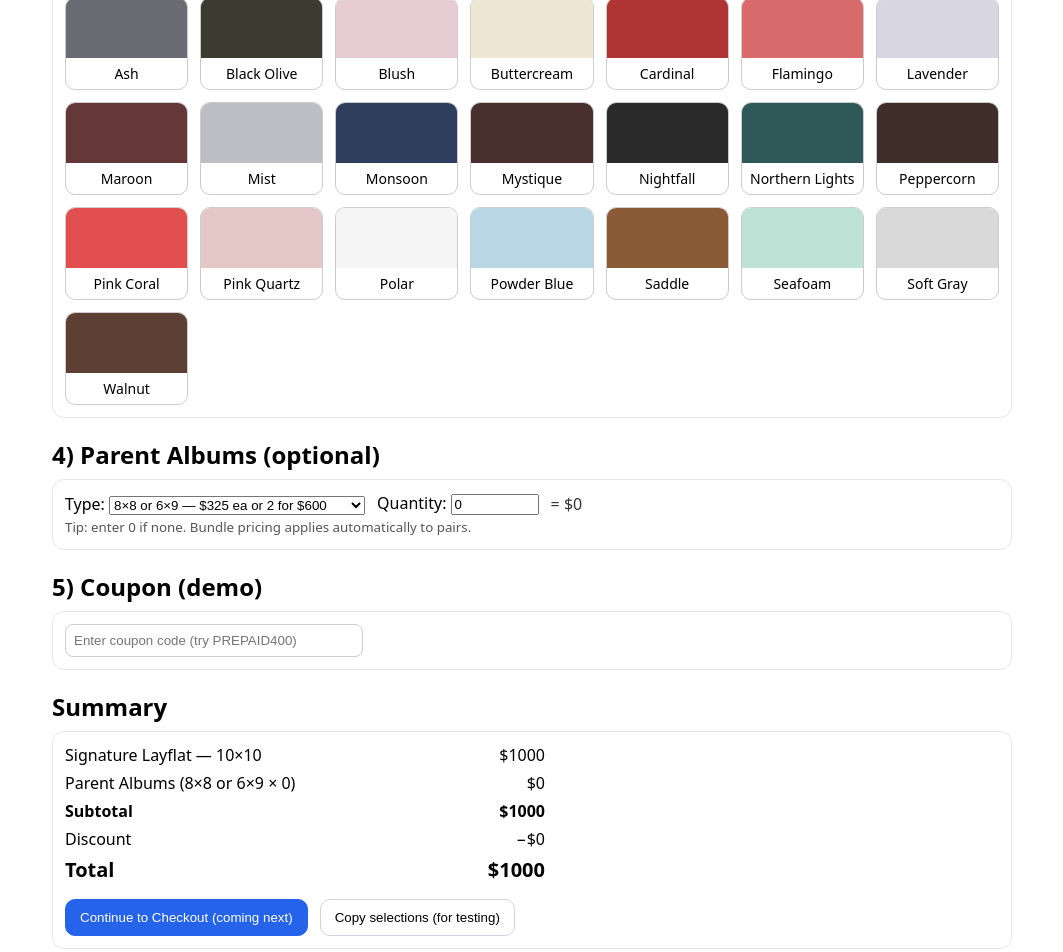
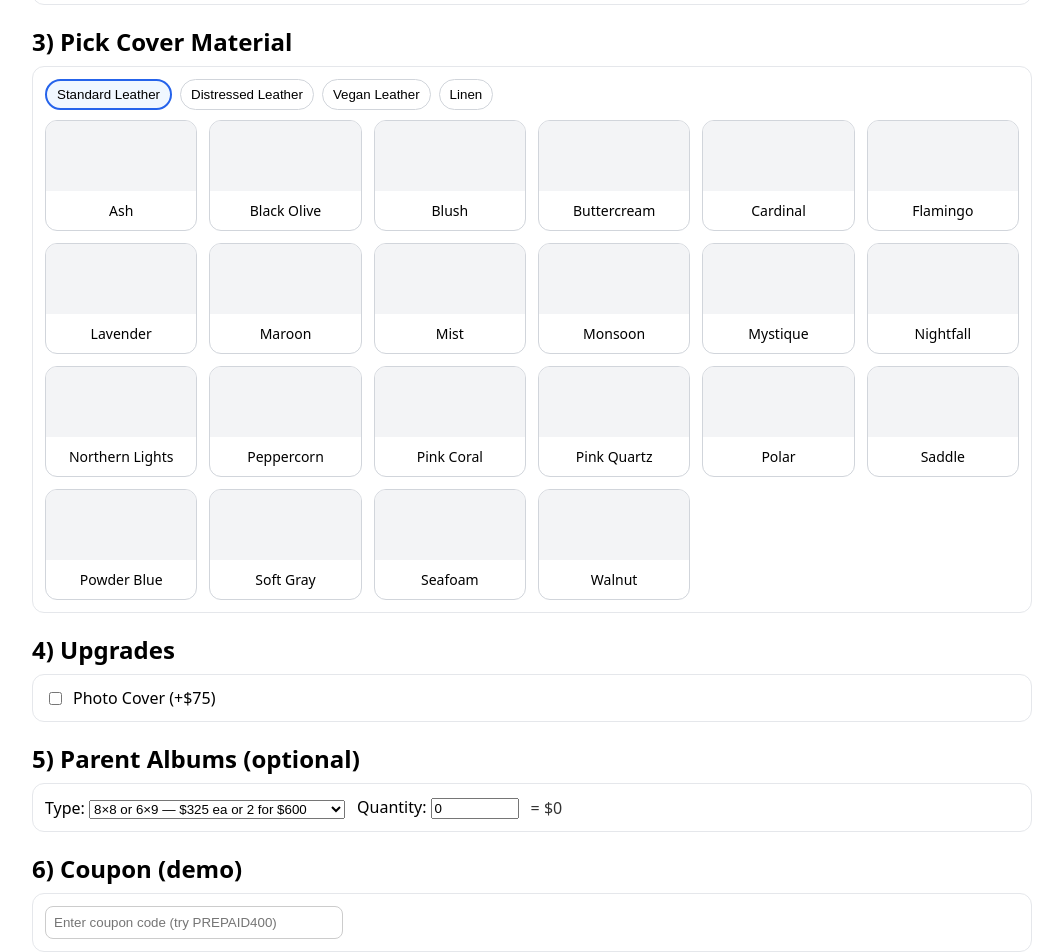
Before and after one commit to jeffreyadamanderson-hash/album-config-demo, a React (Vite) app: page / in a window 1280 px wide. Shown: the part 480-1432 px from the top of the page, without its empty margins (108-1171 px from the left). Built offline with nearby package versions, Linux system fonts and the light colour scheme.

Commit message:
Update AlbumDemo.jsx

```diff
--- a/src/AlbumDemo.jsx
+++ b/src/AlbumDemo.jsx
@@ -1,9 +1,9 @@
 import { useState, useMemo } from "react";
 import { motion } from "framer-motion";
 
-/** -----------------------------
- *  YOUR PRODUCTS & PRICING
- *  ----------------------------- */
+/* -----------------------------
+   PRODUCTS & PRICING
+------------------------------ */
 const ALBUMS = {
   signature: {
     label: "Signature Layflat",
@@ -13,7 +13,9 @@ const ALBUMS = {
       { key: "8x12",  label: "8×12 (horizontal)", price: 1000 },
       { key: "10x15", label: "10×15 (horizontal)", price: 1200 },
     ],
-    notes: "Premier album. Handmade. Smallest seam. 30 pages / 15 spreads included.",
+    intro:
+      "This is our Premier wedding album. It’s handmade and has the smallest seam in the industry. It’s meant to be a family heirloom.",
+    spreads: "Each album starts with 30 pages / 15 spreads.",
   },
   artisan: {
     label: "Artisan Flush",
@@ -23,52 +25,50 @@ const ALBUMS = {
       { key: "8x11",  label: "8×11 (horizontal)", price: 700 },
       { key: "11x14", label: "11×14 (horizontal)", price: 900 },
     ],
-    notes: "Budget-friendly. Machine pressed. 30 pages / 15 spreads included.",
+    intro:
+      "This is our Budget friendly album that is machine pressed and a little more delicate.",
+    spreads: "Each album starts with 30 pages / 15 spreads.",
   },
 };
 
-/** Parent Album pricing:
- *  - Small set: 8×8 or 6×9 = $325 each or two for $600
- *  - Large set: 10×10 or 8×11 = $400 each or two for $750
- */
+/* Parent Album pricing */
 const PARENT_ALBUMS = {
   small: { label: "8×8 or 6×9", each: 325, twoFor: 600 },
   large: { label: "10×10 or 8×11", each: 400, twoFor: 750 },
 };
 
-/** Standard Leather swatches (no price change yet) */
-const LEATHERS = [
-  { name: "Ash", color: "#6a6a72" },
-  { name: "Black Olive", color: "#3c3b2f" },
-  { name: "Blush", color: "#e7cdd3" },
-  { name: "Buttercream", color: "#ede7d4" },
-  { name: "Cardinal", color: "#b13434" },
-  { name: "Flamingo", color: "#d96b6d" },
-  { name: "Lavender", color: "#d9d6e3" },
-  { name: "Maroon", color: "#643838" },
-  { name: "Mist", color: "#bcbec4" },
-  { name: "Monsoon", color: "#2e3e5d" },
-  { name: "Mystique", color: "#4a2f2f" },
-  { name: "Nightfall", color: "#2a2a2a" },
-  { name: "Northern Lights", color: "#2f5959" },
-  { name: "Peppercorn", color: "#3e2e2a" },
-  { name: "Pink Coral", color: "#e1504f" },
-  { name: "Pink Quartz", color: "#e3c7c7" },
-  { name: "Polar", color: "#f5f5f5" },
-  { name: "Powder Blue", color: "#b9d6e5" },
-  { name: "Saddle", color: "#8a5a36" },
-  { name: "Seafoam", color: "#bfe2d6" },
-  { name: "Soft Gray", color: "#d9d9d9" },
-  { name: "Walnut", color: "#5e3f34" },
+/* Cover categories & names (exact from Miller’s PDF) */
+const COVER_CATEGORIES = [
+  {
+    key: "standard",
+    label: "Standard Leather",
+    options: [
+      "Ash","Black Olive","Blush","Buttercream","Cardinal","Flamingo","Lavender",
+      "Maroon","Mist","Monsoon","Mystique","Nightfall","Northern Lights","Peppercorn",
+      "Pink Coral","Pink Quartz","Polar","Saddle","Powder Blue","Soft Gray","Seafoam","Walnut",
+    ],
+  },
+  {
+    key: "distressed",
+    label: "Distressed Leather",
+    options: ["Cream","Ore","Pebble","Sierra"],
+  },
+  {
+    key: "vegan",
+    label: "Vegan Leather",
+    options: ["Coyote","Shadow","Spritz","Storm","Sunset","Wave"],
+  },
+  {
+    key: "linen",
+    label: "Linen",
+    options: ["Ebony","Fog","Oyster","Plum","Sage","Sand","Silver","Sky","Tundra","Tusk"],
+  },
 ];
 
-/** Utility to price parent albums with bundle logic */
+/* Helpers */
 function priceParentAlbums(typeKey, qty) {
   if (!qty || qty <= 0) return 0;
   const tier = PARENT_ALBUMS[typeKey];
-  if (!tier) return 0;
-
-  // Use "two for" pricing for pairs, "each" pricing for remainder
   const pairs = Math.floor(qty / 2);
   const remainder = qty % 2;
   return pairs * tier.twoFor + remainder * tier.each;
@@ -76,71 +76,75 @@ function priceParentAlbums(typeKey, qty) {
 
 export default function AlbumDemo() {
   // selections
-  const [albumType, setAlbumType] = useState("signature"); // 'signature' or 'artisan'
+  const [albumType, setAlbumType] = useState("signature");
   const [albumSizeKey, setAlbumSizeKey] = useState(ALBUMS.signature.sizes[0].key);
-  const [leather, setLeather] = useState(null);
+
+  // cover selection
+  const [coverTab, setCoverTab] = useState("standard");
+  const [coverChoice, setCoverChoice] = useState(null);
+
+  // upgrades
+  const [photoCover, setPhotoCover] = useState(false); // +$75
+  const PHOTO_COVER_PRICE = 75;
 
   // parent albums
-  const [parentType, setParentType] = useState("small"); // 'small' | 'large'
+  const [parentType, setParentType] = useState("small");
   const [parentQty, setParentQty] = useState(0);
 
-  // (Optional) demo coupon field (we won’t wire real coupons until Stripe)
+  // coupon demo
   const [couponCode, setCouponCode] = useState("");
 
-  // compute base album price
   const baseAlbumPrice = useMemo(() => {
     const album = ALBUMS[albumType];
     const size = album.sizes.find(s => s.key === albumSizeKey);
     return size ? size.price : 0;
   }, [albumType, albumSizeKey]);
 
-  const parentAlbumsPrice = useMemo(() => priceParentAlbums(parentType, Number(parentQty) || 0), [parentType, parentQty]);
+  const parentAlbumsPrice = useMemo(
+    () => priceParentAlbums(parentType, Number(parentQty) || 0),
+    [parentType, parentQty]
+  );
 
-  // cover upgrades… none yet; coming next (Photo +$75, Metal/Acrylic +$200, Debossing +$200, etc.)
-  const coverUpgradesPrice = 0;
-
-  const subtotal = baseAlbumPrice + parentAlbumsPrice + coverUpgradesPrice;
-
-  // demo coupon logic: if someone enters PREPAID400, subtract up to $400 (not below $0)
+  const upgradesPrice = (photoCover ? PHOTO_COVER_PRICE : 0);
+  const subtotal = baseAlbumPrice + parentAlbumsPrice + upgradesPrice;
   const discount = couponCode.trim().toUpperCase() === "PREPAID400" ? Math.min(400, subtotal) : 0;
   const total = Math.max(0, subtotal - discount);
 
   const albumSizes = ALBUMS[albumType].sizes;
+  const currentCategory = COVER_CATEGORIES.find(c => c.key === coverTab);
 
   return (
-    <div style={{ padding: 20, fontFamily: "system-ui, -apple-system, Segoe UI, Roboto, Helvetica, Arial, sans-serif", maxWidth: 960, margin: "0 auto" }}>
+    <div style={{ padding: 20, fontFamily: "system-ui, -apple-system, Segoe UI, Roboto, Helvetica, Arial, sans-serif", maxWidth: 1000, margin: "0 auto" }}>
       <h1 style={{ marginBottom: 8 }}>Album Configurator Demo</h1>
-      <p style={{ color: "#555", marginTop: 0 }}>
-        {ALBUMS[albumType].notes}
-      </p>
 
-      {/* Step 1: Album Type */}
+      {/* Album intro box */}
+      <div style={{ display: "grid", gridTemplateColumns: "1fr", gap: 10, marginBottom: 12 }}>
+        <div style={{ border: "1px solid #e5e7eb", borderRadius: 12, padding: 12, background: "#fafafa" }}>
+          <strong>{ALBUMS[albumType].label}</strong>
+          <div style={{ marginTop: 6 }}>{ALBUMS[albumType].intro}</div>
+          <div style={{ marginTop: 6, color: "#555" }}>{ALBUMS[albumType].spreads}</div>
+        </div>
+      </div>
+
+      {/* 1) Album Type */}
       <Section title="1) Choose Album Type">
         <div style={{ display: "flex", gap: 12, flexWrap: "wrap" }}>
           {Object.entries(ALBUMS).map(([key, album]) => (
             <OptionButton
               key={key}
               selected={albumType === key}
-              onClick={() => {
-                setAlbumType(key);
-                // reset size to that album's first size
-                setAlbumSizeKey(ALBUMS[key].sizes[0].key);
-              }}
+              onClick={() => { setAlbumType(key); setAlbumSizeKey(ALBUMS[key].sizes[0].key); }}
               label={album.label}
             />
           ))}
         </div>
       </Section>
 
-      {/* Step 2: Album Size */}
+      {/* 2) Album Size */}
       <Section title="2) Choose Size">
         <div style={{ display: "grid", gridTemplateColumns: "repeat(auto-fill, minmax(160px, 1fr))", gap: 12 }}>
           {albumSizes.map(size => (
-            <Card
-              key={size.key}
-              selected={albumSizeKey === size.key}
-              onClick={() => setAlbumSizeKey(size.key)}
-            >
+            <Card key={size.key} selected={albumSizeKey === size.key} onClick={() => setAlbumSizeKey(size.key)}>
               <div style={{ fontWeight: 600 }}>{size.label}</div>
               <div>${size.price}</div>
             </Card>
@@ -148,36 +152,54 @@ export default function AlbumDemo() {
         </div>
       </Section>
 
-      {/* Step 3: Cover Material (Standard Leather for now) */}
-      <Section title="3) Pick Cover Material (Standard Leather)">
-        <div style={{ display: "grid", gridTemplateColumns: "repeat(auto-fill, minmax(120px, 1fr))", gap: 12 }}>
-          {LEATHERS.map(l => (
+      {/* 3) Cover Material (tabs) */}
+      <Section title="3) Pick Cover Material">
+        <div style={{ display: "flex", gap: 8, flexWrap: "wrap", marginBottom: 10 }}>
+          {COVER_CATEGORIES.map(cat => (
+            <Tab key={cat.key} active={coverTab === cat.key} onClick={() => { setCoverTab(cat.key); setCoverChoice(null); }}>
+              {cat.label}
+            </Tab>
+          ))}
+        </div>
+
+        <div style={{ display: "grid", gridTemplateColumns: "repeat(auto-fill, minmax(140px, 1fr))", gap: 12 }}>
+          {currentCategory.options.map(name => (
             <div
-              key={l.name}
-              onClick={() => setLeather(l)}
+              key={name}
+              onClick={() => setCoverChoice(name)}
               style={{
                 cursor: "pointer",
-                border: leather?.name === l.name ? "3px solid #2563eb" : "1px solid #ccc",
-                borderRadius: 10,
+                border: coverChoice === name ? "2px solid #2563eb" : "1px solid #d1d5db",
+                borderRadius: 12,
                 overflow: "hidden",
-                textAlign: "center",
-                userSelect: "none"
+                background: "white",
               }}
             >
-              <div style={{ width: "100%", height: 60, backgroundColor: l.color }} />
-              <div style={{ padding: 6, fontSize: 14 }}>{l.name}</div>
+              {/* neutral tile; we’ll swap with real swatch thumbnails later */}
+              <div style={{ height: 70, background: "#f3f4f6" }} />
+              <div style={{ padding: 10, textAlign: "center", fontSize: 14 }}>{name}</div>
             </div>
           ))}
         </div>
-        {leather && (
-          <motion.div initial={{ opacity: 0, y: 8 }} animate={{ opacity: 1, y: 0 }} style={{ marginTop: 12 }}>
-            <small>Selected: <strong>{leather.name}</strong></small>
+
+        {coverChoice && (
+          <motion.div initial={{ opacity: 0, y: 6 }} animate={{ opacity: 1, y: 0 }} style={{ marginTop: 10 }}>
+            <small>Selected: <strong>{currentCategory.label} — {coverChoice}</strong></small>
           </motion.div>
         )}
       </Section>
 
-      {/* Step 4: Parent Albums */}
-      <Section title="4) Parent Albums (optional)">
+      {/* 4) Upgrades */}
+      <Section title="4) Upgrades">
+        <label style={{ display: "flex", alignItems: "center", gap: 8 }}>
+          <input type="checkbox" checked={photoCover} onChange={e => setPhotoCover(e.target.checked)} />
+          <span>Photo Cover (+$75)</span>
+        </label>
+        {/* Metal/Acrylic + Debossing will be added next */}
+      </Section>
+
+      {/* 5) Parent Albums */}
+      <Section title="5) Parent Albums (optional)">
         <div style={{ display: "flex", gap: 12, alignItems: "center", flexWrap: "wrap" }}>
           <label>
             Type:&nbsp;
@@ -189,22 +211,14 @@ export default function AlbumDemo() {
           </label>
           <label>
             Quantity:&nbsp;
-            <input
-              type="number"
-              min={0}
-              step={1}
-              value={parentQty}
-              onChange={e => setParentQty(e.target.value)}
-              style={{ width: 80 }}
-            />
+            <input type="number" min={0} step={1} value={parentQty} onChange={e => setParentQty(e.target.value)} style={{ width: 80 }} />
           </label>
           <span style={{ opacity: 0.8 }}>= ${parentAlbumsPrice}</span>
         </div>
-        <small style={{ color: "#555" }}>Tip: enter 0 if none. Bundle pricing applies automatically to pairs.</small>
       </Section>
 
-      {/* Step 5: Coupon (demo) */}
-      <Section title="5) Coupon (demo)">
+      {/* 6) Coupon (demo) */}
+      <Section title="6) Coupon (demo)">
         <div style={{ display: "flex", gap: 12, alignItems: "center", flexWrap: "wrap" }}>
           <input
             placeholder="Enter coupon code (try PREPAID400)"
@@ -218,48 +232,21 @@ export default function AlbumDemo() {
 
       {/* Summary */}
       <Section title="Summary">
-        <div style={{ display: "grid", gap: 6, maxWidth: 480 }}>
+        <div style={{ display: "grid", gap: 6, maxWidth: 520 }}>
           <Row label={`${ALBUMS[albumType].label} — ${albumSizes.find(s => s.key === albumSizeKey)?.label}`} value={`$${baseAlbumPrice}`} />
+          <Row label={`Cover: ${COVER_CATEGORIES.find(c => c.key === coverTab)?.label}${coverChoice ? ` — ${coverChoice}` : ""}`} value={"$0"} />
+          <Row label={`Photo Cover`} value={photoCover ? `+$${PHOTO_COVER_PRICE}` : "$0"} />
           <Row label={`Parent Albums (${PARENT_ALBUMS[parentType].label} × ${Number(parentQty) || 0})`} value={`$${parentAlbumsPrice}`} />
-          {/* future upgrades go here */}
           <Row label="Subtotal" value={`$${subtotal}`} strong />
           <Row label="Discount" value={`−$${discount}`} />
           <Row label="Total" value={`$${total}`} strong big />
-        </div>
-
-        <div style={{ marginTop: 16, display: "flex", gap: 12, flexWrap: "wrap" }}>
-          <button
-            style={primaryBtn}
-            onClick={() => alert("Next: we’ll connect Stripe Checkout and email notifications.")}
-          >
-            Continue to Checkout (coming next)
-          </button>
-          <button
-            style={ghostBtn}
-            onClick={() => {
-              const payload = {
-                albumType,
-                albumSizeKey,
-                leather: leather?.name || null,
-                parentType,
-                parentQty: Number(parentQty) || 0,
-                subtotal,
-                discount,
-                total,
-              };
-              navigator.clipboard.writeText(JSON.stringify(payload, null, 2));
-              alert("Selections copied to clipboard for now (we’ll email/save these next).");
-            }}
-          >
-            Copy selections (for testing)
-          </button>
         </div>
       </Section>
     </div>
   );
 }
 
-/** UI helpers */
+/* UI components */
 function Section({ title, children }) {
   return (
     <section style={{ margin: "20px 0" }}>
@@ -270,32 +257,20 @@ function Section({ title, children }) {
 }
 function Card({ children, selected, onClick }) {
   return (
-    <div
-      onClick={onClick}
-      style={{
-        cursor: "pointer",
-        border: selected ? "2px solid #2563eb" : "1px solid #d1d5db",
-        borderRadius: 12,
-        padding: 12,
-        background: selected ? "#f0f7ff" : "white",
-      }}
-    >
+    <div onClick={onClick} style={{
+      cursor: "pointer", border: selected ? "2px solid #2563eb" : "1px solid #d1d5db",
+      borderRadius: 12, padding: 12, background: selected ? "#f0f7ff" : "white",
+    }}>
       {children}
     </div>
   );
 }
 function OptionButton({ label, selected, onClick }) {
   return (
-    <button
-      onClick={onClick}
-      style={{
-        padding: "8px 12px",
-        borderRadius: 9999,
-        border: selected ? "2px solid #2563eb" : "1px solid #d1d5db",
-        background: selected ? "#f0f7ff" : "white",
-        cursor: "pointer",
-      }}
-    >
+    <button onClick={onClick} style={{
+      padding: "8px 12px", borderRadius: 9999, border: selected ? "2px solid #2563eb" : "1px solid #d1d5db",
+      background: selected ? "#f0f7ff" : "white", cursor: "pointer",
+    }}>
       {label}
     </button>
   );
@@ -303,8 +278,7 @@ function OptionButton({ label, selected, onClick }) {
 function Row({ label, value, strong, big }) {
   return (
     <div style={{ display: "flex", justifyContent: "space-between", fontWeight: strong ? 700 : 400, fontSize: big ? 20 : 16 }}>
-      <span>{label}</span>
-      <span>{value}</span>
+      <span>{label}</span><span>{value}</span>
     </div>
   );
 }
@@ -315,20 +289,14 @@ function Badge({ children }) {
     </span>
   );
 }
-
-const primaryBtn = {
-  padding: "10px 14px",
-  borderRadius: 10,
-  border: "1px solid #2563eb",
-  background: "#2563eb",
-  color: "white",
-  cursor: "pointer",
-};
-const ghostBtn = {
-  padding: "10px 14px",
-  borderRadius: 10,
-  border: "1px solid #d1d5db",
-  background: "white",
-  color: "black",
-  cursor: "pointer",
-};
+function Tab({ children, active, onClick }) {
+  return (
+    <button onClick={onClick} style={{
+      padding: "6px 10px", borderRadius: 9999,
+      border: active ? "2px solid #2563eb" : "1px solid #d1d5db",
+      background: active ? "#f0f7ff" : "white", cursor: "pointer"
+    }}>
+      {children}
+    </button>
+  );
+}
```
